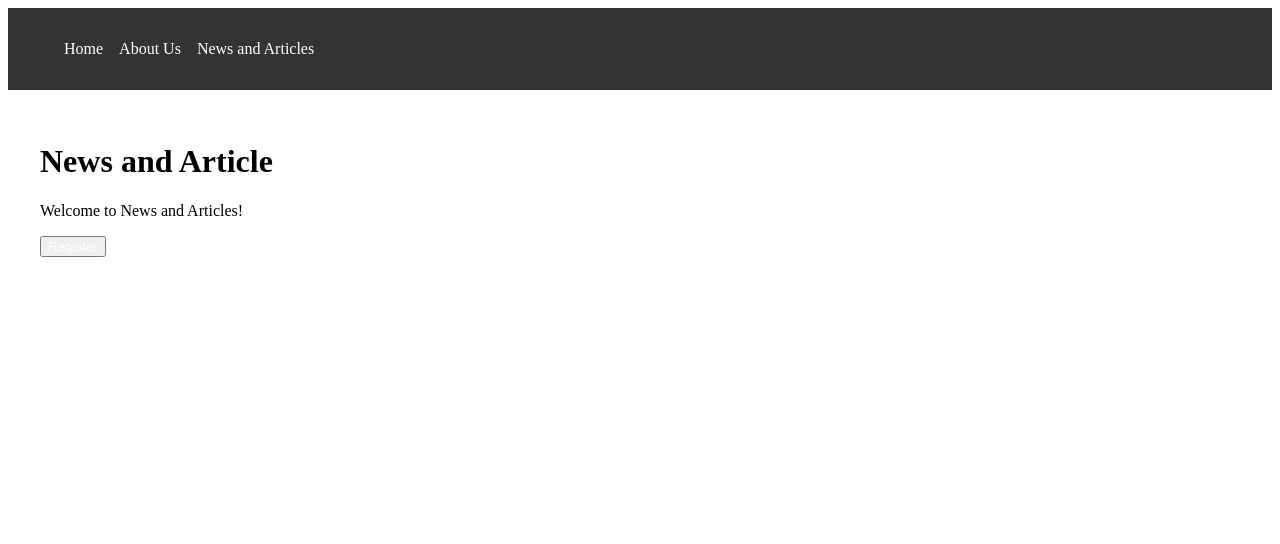
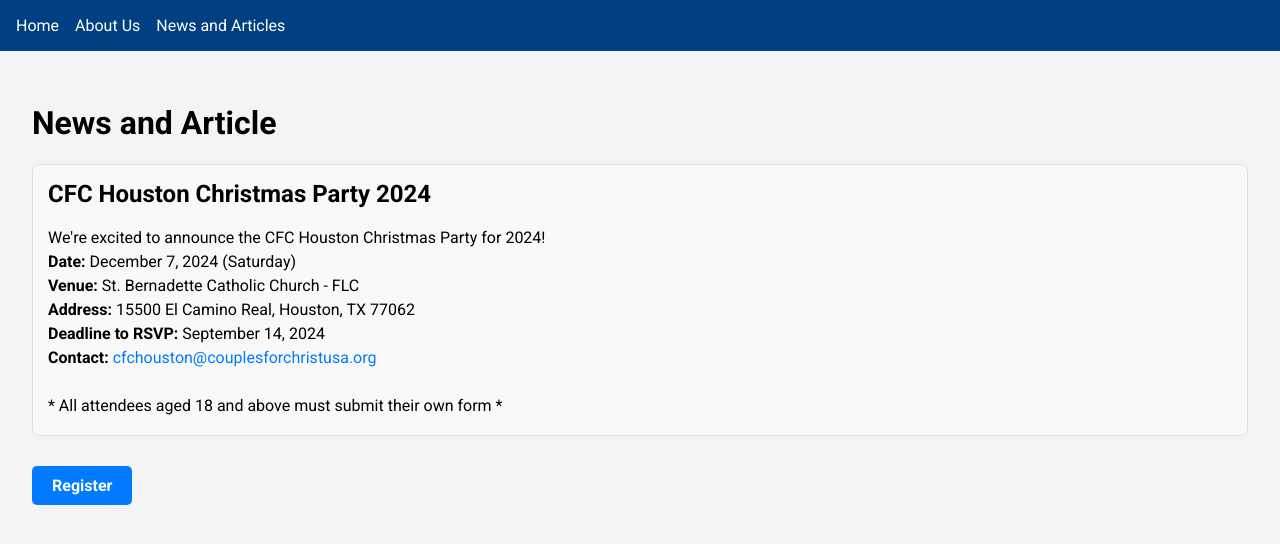
Before and after one commit to joshbatac/couples_for_christ_houston, a Vue app in the folder frontend/: page /news in a window 1280 px wide. Shown: the top 544 px of the page. Built offline with nearby package versions, Linux system fonts and the light colour scheme.

Commit message:
new style changes

```diff
--- a/frontend/src/App.vue
+++ b/frontend/src/App.vue
@@ -22,23 +22,60 @@
 </script>
 
 <style>
+/* Import the Roboto font */
+@import url('https://fonts.googleapis.com/css2?family=Roboto:wght@400;700&display=swap');
+
+/* Global Styles */
+body {
+  font-family: 'Roboto', sans-serif;
+  margin: 0;
+  padding: 0;
+  box-sizing: border-box;
+  background-color: #f4f4f4;
+}
+
 header {
-  background-color: #333;
+  background-color: #004080;
   padding: 1rem;
 }
+
 nav ul {
   list-style: none;
   display: flex;
   gap: 1rem;
+  padding: 0;
+  margin: 0;
 }
+
 nav ul li {
-  color: white;
+  margin: 0;
 }
+
 a {
   text-decoration: none;
-  color: white;
+  color: #ffffff; /* White text for links */
 }
+
+a:hover {
+  color: #b3c6ff; /* Light Blue on hover */
+}
+
 main {
   padding: 2rem;
 }
+
+/* Button styles */
+button {
+  font-family: 'Roboto', sans-serif;
+  border: none;
+  padding: 0.5rem 1rem;
+  border-radius: 5px;
+  cursor: pointer;
+  background-color: #004080;
+  color: #ffffff;
+}
+
+button:hover {
+  background-color: #003366;
+}
 </style>
--- a/frontend/src/views/NewsAndArticlesPage.vue
+++ b/frontend/src/views/NewsAndArticlesPage.vue
@@ -1,9 +1,19 @@
-v<template>
+<template>
   <div>
     <h1>News and Article</h1>
-      <p>Welcome to News and Articles!</p>
 
-      <button><router-link to="/register">Register</router-link></button>
+    <div class="announcement">
+      <h2>CFC Houston Christmas Party 2024</h2>
+      <p>We're excited to announce the CFC Houston Christmas Party for 2024!</p>
+      <p><strong>Date:</strong> December 7, 2024 (Saturday)</p>
+      <p><strong>Venue:</strong> St. Bernadette Catholic Church - FLC</p>
+      <p><strong>Address:</strong> 15500 El Camino Real, Houston, TX 77062</p>
+      <p><strong>Deadline to RSVP:</strong> September 14, 2024</p>
+      <p><strong>Contact:</strong> <a href="mailto:cfchouston@couplesforchristusa.org">cfchouston@couplesforchristusa.org</a></p>
+     <br> <p>* All attendees aged 18 and above must submit their own form *</p>
+    </div>
+
+    <button class="register-button"><router-link to="/register">Register</router-link></button>
   </div>
 </template>
 
@@ -12,3 +22,44 @@
   name: 'LandingPage',
 };
 </script>
+
+<style>
+.announcement {
+  border: 1px solid #ddd;
+  padding: 15px;
+  margin: 15px 0;
+  border-radius: 8px;
+  background-color: #f9f9f9;
+}
+.announcement h2 {
+  margin-top: 0;
+}
+.announcement p {
+  margin: 5px 0;
+}
+.announcement a {
+  color: #007bff;
+  text-decoration: none;
+}
+.announcement a:hover {
+  text-decoration: underline;
+}
+
+.register-button {
+  display: inline-block;
+  padding: 10px 20px;
+  margin-top: 15px;
+  font-size: 16px;
+  font-weight: bold;
+  color: #fff;
+  background-color: #007bff;
+  border: none;
+  border-radius: 5px;
+  cursor: pointer;
+  text-decoration: none;
+  text-align: center;
+}
+.register-button:hover {
+  background-color: #0056b3;
+}
+</style>
```
Lines whose indentation alone changed are shown as unchanged.
